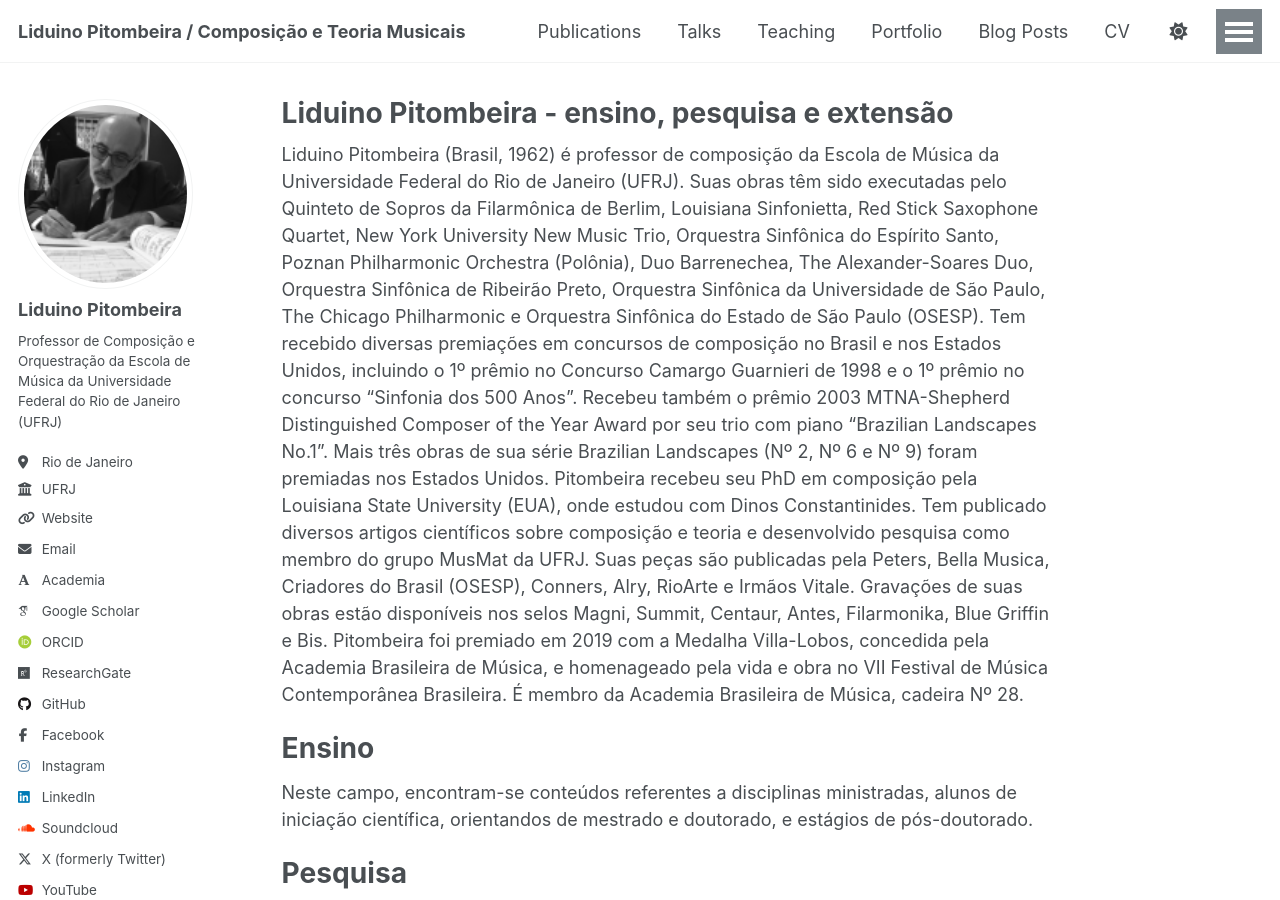
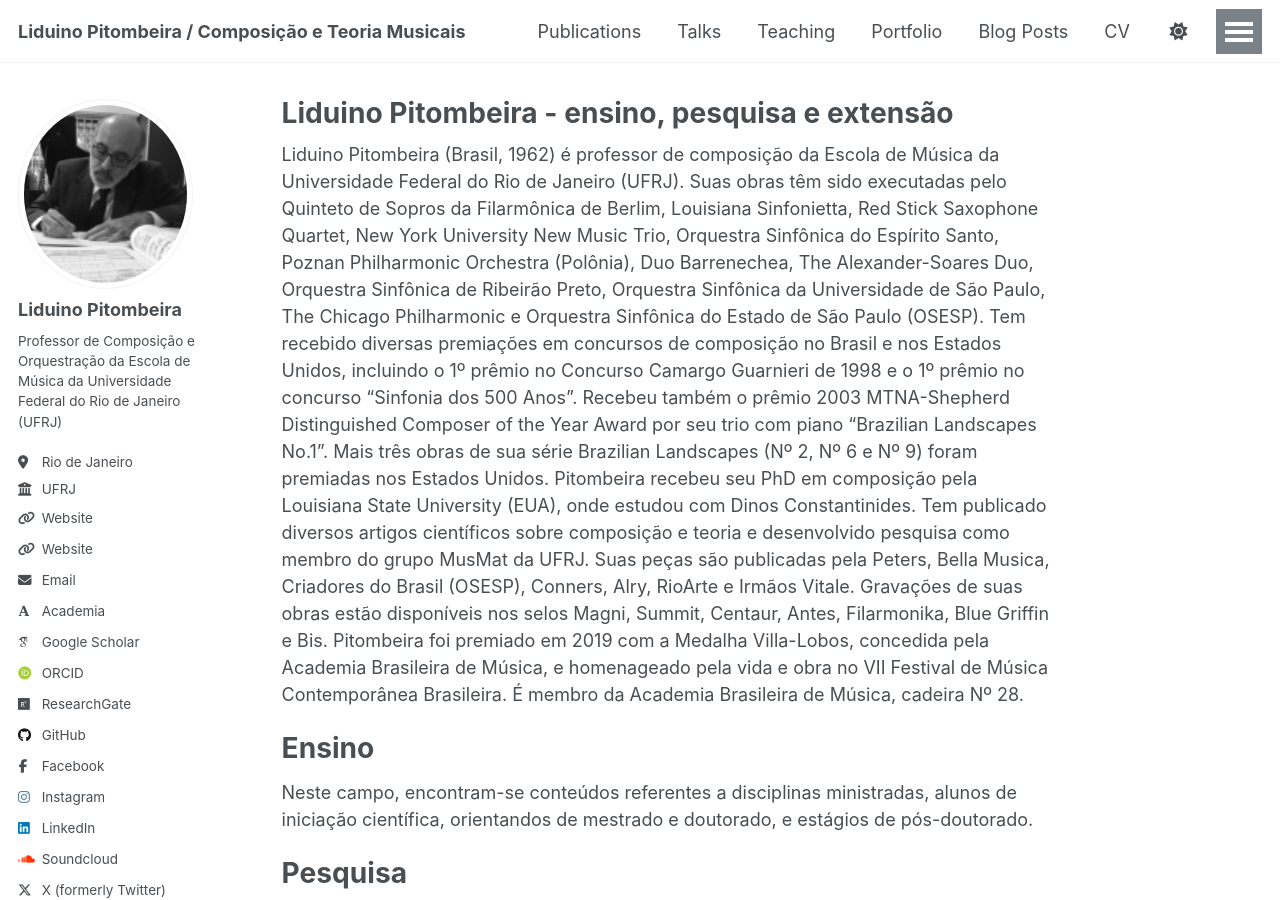
Before and after one commit to liduinopitombeira/liduinopitombeira.github.io, a Jekyll site: the page built from _pages/about.md, in a window 1280 px wide and 900 px high. Built offline with Jekyll 4.4.1, drawn with Linux system fonts in a browser that asks for light colours; some web fonts are replaced.

Commit message:
Update author-profile.html

```diff
--- a/_includes/author-profile.html
+++ b/_includes/author-profile.html
@@ -32,6 +32,9 @@
       {% endif %}
       {% if author.uri %}
         <li><a href="{{ author.uri }}"><i class="fas fa-fw fa-link icon-pad-right" aria-hidden="true"></i>{{ site.data.ui-text[site.locale].website_label | default: "Website" }}</a></li>
+      {% endif %}
+      {% if author.uri %}
+        <li><a href="{{ author.uri }}"><i class="fas fa-fw fa-link icon-pad-right" aria-hidden="true"></i>{{ site.data.ui-text[site.locale].website_label | default: "PPGM" }}</a></li>
       {% endif %}
       {% if author.email %}
         <li><a href="mailto:{{ author.email }}"><i class="fas fa-fw fa-envelope icon-pad-right" aria-hidden="true"></i>{{ site.data.ui-text[site.locale].email_label | default: "Email" }}</a></li>
```
